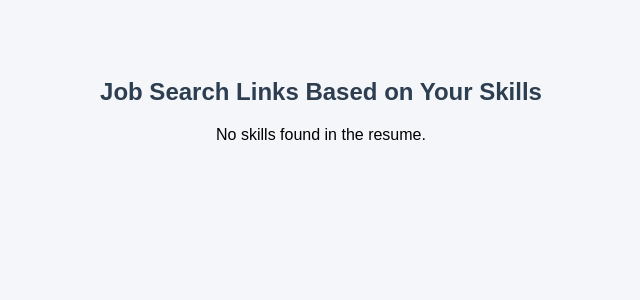
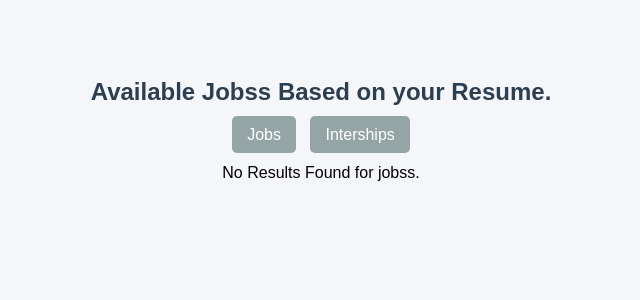
Before and after one commit to JD-1226/Resume_Analyzer, a Django app: page /results/ in a window 1280 px wide. Shown: the top 300 px of the page, without its empty margins (319-959 px from the left). Run offline with Django 5.2, Linux system fonts and the light colour scheme.

Commit message:
added selenium, working on for fast response

```diff
--- a/analyzer/static/style.css
+++ b/analyzer/static/style.css
@@ -18,12 +18,16 @@ input[type = file] {
     margin: 20px 0;
 }
 
-button {
-    background-color: #4CAF50;
+.button {
+    background-color: #0073b1;
     color: white;
     padding: 10px 20px;
     border: none;
     border-radius: 5px;
+}
+
+.button:hover {
+    background-color: #005f91;
 }
 
 pre {
@@ -40,6 +44,7 @@ table {
     border-collapse: collapse;
     width: 80%;
     background: #ffffff;
+    box-shadow: 0 0 10px rgba(0, 0, 0, 0.1);
 }
 
 th, td {
@@ -64,3 +69,97 @@ a:hover {
 h2 {
     color: #2c3e50;
 }
+
+.toggle-buttons {
+    margin: 20px;
+}
+
+a.button {
+    background: #4CAF50;
+    color: #ffffff;
+    padding: 10px 15px;
+    border-radius: 5px;
+    text-decoration: none;
+    margin: 5px;
+}
+
+a.button.inactive {
+    background: #95a5a6;
+}
+
+a.job-link {
+    color: #007bff;
+    text-decoration: none;
+}
+
+a.job-link:hover {
+    text-decoration: underline;
+}
+
+.source-badge {
+    padding: 4px 8px;
+    border-radius: 6px;
+    font-weight: 500;
+    color: white;
+    font-size: 0.8rem;
+}
+
+.linked{
+    background-color: #0073b1;
+}
+
+.naukri {
+    background-color: #e34d25;
+}
+
+.google {
+    background-color: #34a853;
+}
+
+.indeed {
+    background-color: #003A9B;
+}
+
+.no-results {
+    text-align: center;
+    font-size: 1rem;
+    color: #555;
+    margin-top: 30px;
+}
+
+
+/* Loading screen */
+#loading-screen {
+    position: fixed;
+    top: 0%;
+    left: 0%;
+    width: 100%;
+    height: 100%;
+    background: #ffffff;
+    display: flex;
+    flex-direction: column;
+    justify-content: center;
+    align-items: center;
+    z-index: 9999;
+}
+
+.spinner {
+    border: 6px solid #f3f3f3;
+    border-top: 6px solid #4CAF50;
+    border-radius: 50%;
+    width: 60px;
+    height: 60px;
+    animation: spin 1s linear infinite;
+}
+
+@keyframes spin {
+    0% { transform: rotate(0deg);}
+    100% { transform: rotate(360deg);}
+}
+
+.loading-text {
+    margin-top: 15px;
+    font-size: 1.2rem;
+    color: #333;
+    font-weight: 600;
+}
--- a/analyzer/templates/results.html
+++ b/analyzer/templates/results.html
@@ -8,23 +8,54 @@
     <link rel='stylesheet' href= "{% static  "style.css" %}">
 </head>
 <body>
-    <h2>Job Search Links Based on Your Skills</h2>
 
-    {% if job_links %}
+    <div id="loading-screen">
+        <div class="spinner"></div>
+        <div class="loading-text">Fetching jobs... please wait</div>
+    </div>
+
+    <h2>Available {{ search_type|title }}s Based on your Resume.</h2>
+
+
+    <div class="toggle-buttons">
+        <a href= "?type=job" class= "button {% if search_type == 'job' %}{% else %} inactive {% endif %}"> Jobs</a>
+        <a href= "?type=intern" class= "button {% if search_type == 'intern' %}{% else %} inactive {% endif %}"> Interships</a>
+    </div>
+
+    {% if all_jobs %}
     <table>
         <tr>
             <th>Skill</th>
-            <th>Linkedin</th>
-            <th>Naukri</th>
-            <th>Google</th>
+            <th>Job Title</th>
+            <th>Company</th>
+            <th>Location</th>
+            <th>Source</th>
+            <th>Posted</th>
+            <th>Link</th>
         </tr>
 
-        {% for job in job_links %}
+        {% for job in all_jobs %}
         <tr>
             <td> {{ job.skill }} </td>
-            <td><a href= "{{ job.linkedin}}" target="_blank">Linkedin Jobs</a></td>
-            <td><a href= "{{ job.naukri}}" target="_blank">Naukri Jobs</a></td>
-            <td><a href= "{{ job.google}}" target="_blank">Google Jobs</a></td>
+            <td> {{ job.title }} </td>
+            <td> {{ job.company }} </td>
+            <td> {{ job.location }}</td>
+            <td>
+                <span clas="source-badge
+                    {% if job.source == 'LinkedIn' %}
+                        Linkedin
+                    {% elif job.source == 'Naukri' %}
+                        Naukri
+                    {% elif job.source == 'Indeed' %}
+                        Indeed
+                    {% else %}
+                        Google
+                    {% endif%}">
+                    {{ job.source }}
+                </span>
+            </td>
+            <td>{{ job.posted|default:"N/A"}} </td>
+            <td><a href= "{{ job.link }}" target="_blank" class= "job-link"> View Job </a></td>
         </tr>
 
         {% endfor %}
@@ -32,8 +63,17 @@
     </table>
 
     {% else %}
-        <p>No skills found in the resume.</p>
+        <p>No Results Found for {{ search_type }}s.</p>
     {% endif %}
+
+    <script>
+        // Hide loading screen once content is fully loaded
+        window.addEventListener("load", function() {
+            const loader = document.getElementById("loading-screen");
+            loader.style.opacity = "0";
+            setTimeout(() => loader.style.display = "none", 500);
+        });
+    </script>
 
 </body>
 </html>
--- a/analyzer/views.py
+++ b/analyzer/views.py
@@ -1,11 +1,16 @@
 from django.shortcuts import render, redirect
 from django.core.files.storage import FileSystemStorage
-import PyPDF2
+from selenium import webdriver
+from selenium.webdriver.common.by import By
+from selenium.webdriver.chrome.service import Service
+from selenium.webdriver.chrome.options import Options
+from webdriver_manager.chrome import ChromeDriverManager
+import PyPDF2, time, re, os
+from concurrent.futures import ThreadPoolExecutor, as_completed
 from .utils import extract_keywords
-import os
 
 
-# Create your views here.
+# ========= PDF Upload ==========
 def upload_resume(request):
     if request.method == 'POST' and request.FILES['resume']:
         resume = request.FILES['resume']
@@ -13,39 +18,140 @@ def upload_resume(request):
         filename = fs.save(resume.name, resume)
         file_path = fs.path(filename)
 
-
-        #Extract text from pdf
+        # Extract text from PDF
         text = ""
         with open(file_path, 'rb') as pdf_file:
             reader = PyPDF2.PdfReader(pdf_file)
             for page in reader.pages:
                 text += page.extract_text() or ""
 
+        # Extract keywords
+        skills = extract_keywords(text)
+        request.session['skills'] = skills
 
-        #Extract keywords
-        skills = extract_keywords(text)
-
-        #store skills in session
-        request.session['skills'] = skills
         return redirect('results')
-
 
     return render(request, 'upload.html')
 
 
+# ========= Optimized Selenium Setup ==========
+def create_driver():
+    options = Options()
+    options.add_argument("--headless")
+    options.add_argument("--disable-gpu")
+    options.add_argument("--no-sandbox")
+    options.add_argument("--disable-dev-shm-usage")
+    options.add_argument("--disable-blink-features=AutomationControlled")
+    options.add_argument("--blink-settings=imagesEnabled=false")
+    options.page_load_strategy = 'eager'  # Faster than normal
+    driver = webdriver.Chrome(service=Service(ChromeDriverManager().install()), options=options)
+    driver.set_page_load_timeout(15)
+    return driver
+
+
+# ========= Scraping Functions ==========
+def scrape_naukri(driver, skill, search_type):
+    results = []
+    try:
+        url = f"https://www.naukri.com/{skill}-{'internship-' if 'intern' in search_type else ''}jobs-in-india"
+        driver.get(url)
+        time.sleep(2)
+        job_cards = driver.find_elements(By.CSS_SELECTOR, ".jobTuple")[:15]
+        for job in job_cards:
+            try:
+                title = job.find_element(By.CSS_SELECTOR, ".title").text
+                company = job.find_element(By.CSS_SELECTOR, ".companyInfo .comp-name").text
+                location = job.find_element(By.CSS_SELECTOR, ".locWdth").text
+                link = job.find_element(By.CSS_SELECTOR, "a.title").get_attribute("href")
+                results.append({
+                    "source": "Naukri", "skill": skill,
+                    "title": title, "company": company,
+                    "location": location, "link": link, "posted": "N/A"
+                })
+            except:
+                continue
+    except Exception as e:
+        print(f"[Naukri] {skill} → {e}")
+    return results
+
+
+def scrape_indeed(driver, skill, search_type):
+    results = []
+    try:
+        url = f"https://in.indeed.com/jobs?q={skill}+{search_type}&l=India"
+        driver.get(url)
+        time.sleep(3)
+        job_cards = driver.find_elements(By.CSS_SELECTOR, "div.job_seen_beacon")[:15]
+        for job in job_cards:
+            try:
+                title = job.find_element(By.CSS_SELECTOR, "h2.jobTitle").text
+                company = job.find_element(By.CSS_SELECTOR, "span.companyName").text
+                location = job.find_element(By.CSS_SELECTOR, "div.companyLocation").text
+                link = job.find_element(By.CSS_SELECTOR, "h2.jobTitle a").get_attribute("href")
+                posted = job.find_element(By.CSS_SELECTOR, "span.date").text if job.find_elements(By.CSS_SELECTOR, "span.date") else "N/A"
+                results.append({
+                    "source": "Indeed", "skill": skill,
+                    "title": title, "company": company,
+                    "location": location, "link": link, "posted": posted
+                })
+            except:
+                continue
+    except Exception as e:
+        print(f"[Indeed] {skill} → {e}")
+    return results
+
+
+def scrape_google(driver, skill, search_type):
+    results = []
+    try:
+        query = f"{skill}+{search_type}+jobs+in+India"
+        driver.get(f"https://www.google.com/search?q={query}")
+        time.sleep(2)
+        search_results = driver.find_elements(By.CSS_SELECTOR, "div.yuRUbf a")[:10]
+        for res in search_results:
+            try:
+                title = res.find_element(By.TAG_NAME, "h3").text
+                link = res.get_attribute("href")
+                results.append({
+                    "source": "Google", "skill": skill,
+                    "title": title, "company": "N/A",
+                    "location": "N/A", "link": link, "posted": "N/A"
+                })
+            except:
+                continue
+    except Exception as e:
+        print(f"[Google] {skill} → {e}")
+    return results
+
+
+# ========= Parallel Job Scraper ==========
+def scrape_jobs_for_all(skills, search_type="jobs"):
+    all_results = []
+    scrapers = [scrape_naukri, scrape_indeed, scrape_google]
+
+    # Run all skill scrapes in parallel threads
+    with ThreadPoolExecutor(max_workers=4) as executor:
+        futures = []
+        for skill in skills:
+            for scraper in scrapers:
+                futures.append(executor.submit(run_scraper_thread, scraper, skill, search_type))
+
+        for future in as_completed(futures):
+            all_results.extend(future.result())
+
+    return all_results
+
+
+def run_scraper_thread(scraper_func, skill, search_type):
+    driver = create_driver()
+    results = scraper_func(driver, skill, search_type)
+    driver.quit()
+    return results
+
+
+# ========= Django View ==========
 def results(request):
     skills = request.session.get('skills', [])
-    job_links = []
-
-
-    #Simple job link generation based on skills
-    for skill in skills:
-        job_links.append({
-            "skill": skill.title(),
-            "linkedin" : f"https://www.linkedin.com/jobs/search/?keywords={skill}+developer",
-            "naukri" : f"https://www.naukri.com/{skill}-jobs",
-            "google": f"https://www.google.com/search?q={skill}+jobs"
-        })
-
-
-    return render(request, 'results.html', {'job_links': job_links})
+    search_type = request.GET.get('type', 'jobs')
+    all_jobs = scrape_jobs_for_all(skills, search_type)
+    return render(request, 'results.html', {"all_jobs": all_jobs, "search_type": search_type})
```
Also changed, not shown: db.sqlite3, 9 other files.
